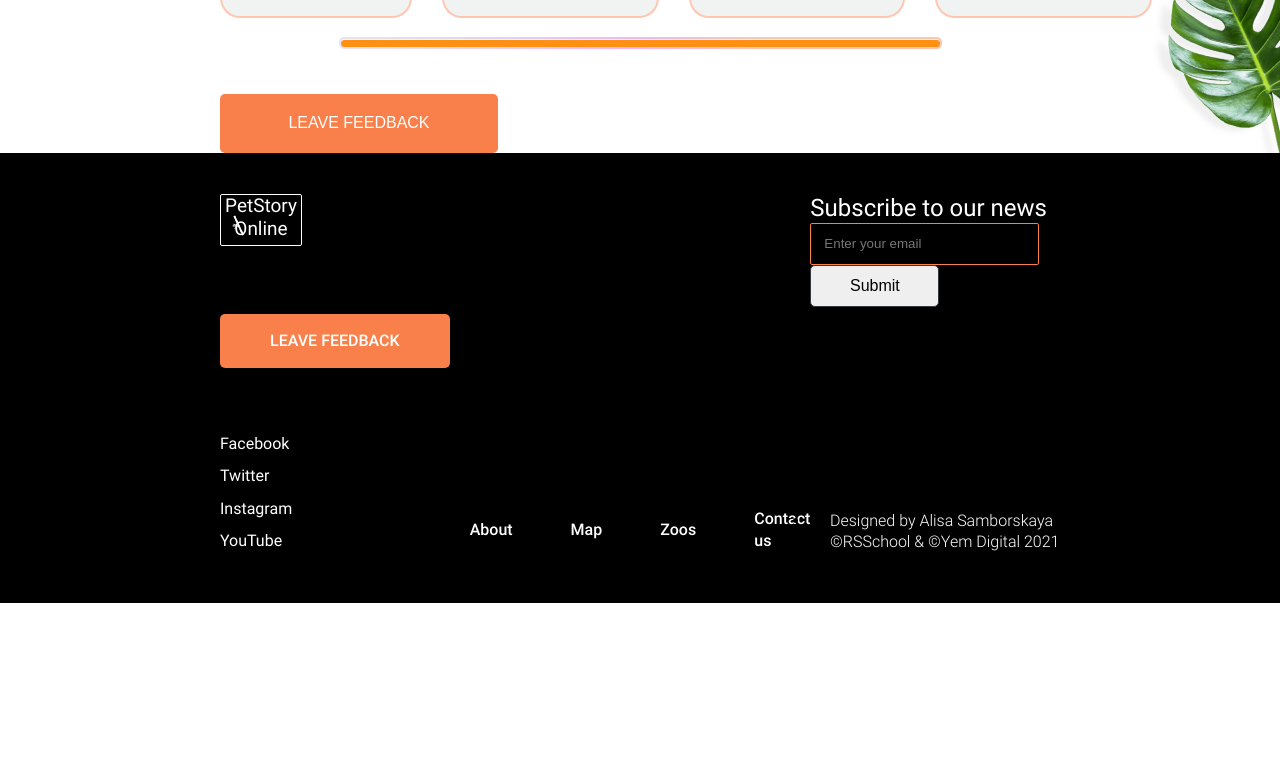
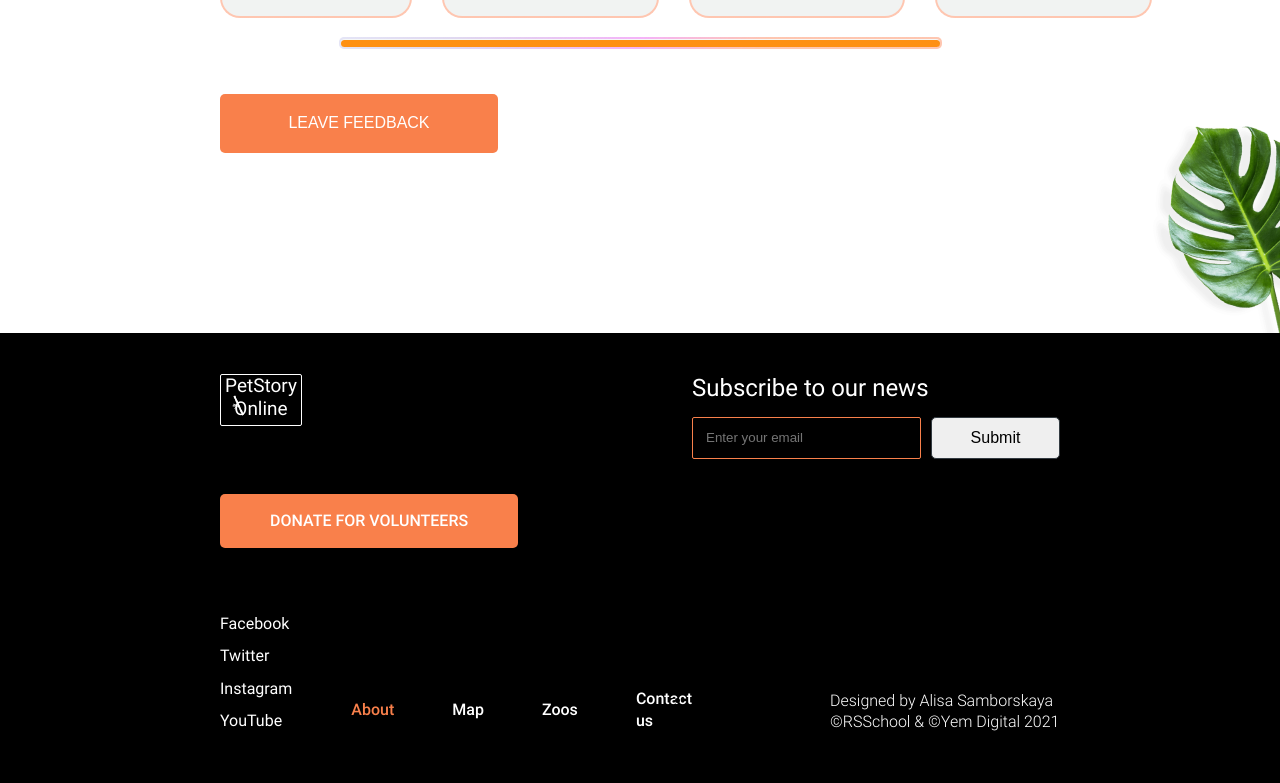
Before and after one commit to JiriSimonov/gem-puzzle, a website: page online-zoo/pages/main/index.html in a window 1280 px wide. Shown: the part 5250-6033 px from the top of the page. Before the commit the page ends 5853 px from the top, so only its background shows below. Drawn offline with Linux system fonts and the light colour scheme; files whose address does not match are found by name.

Commit message:
feat: add wrapper for testimonials and footer

```diff
--- a/online-zoo/pages/main/index.html
+++ b/online-zoo/pages/main/index.html
@@ -171,6 +171,7 @@
         </section>
         <section class="testimonials">
             <div class="container">
+                <div class="testimonials__container">
                     <h4 class="testimonials__title">Testimonials</h4>
                     <ul class="testimonials__list">
                         <li class="testimonials__item">
@@ -243,6 +244,7 @@
                     </label>
                     <button type="button" class="btn">leave feedback</button>
                 </div>
+            </div>
         </section>
     </main>
     <footer class="footer">
@@ -256,7 +258,7 @@
                     </div>
                 </li>
                 <li class="footer__item">
-                    <a href="" class="btn btn-rec">leave feedback</a>
+                    <a href="" class="btn btn-rec">donate for volunteers</a>
                 </li>
                 <li class="footer__item">
                     <div class="social">
@@ -280,7 +282,7 @@
                     <nav class="nav">
                         <ul class="nav__list">
                             <li class="nav__item">
-                                <a href="" class="nav__link">About</a>
+                                <a href="" class="nav__link active">About</a>
                             </li>
                             <li class="nav__item">
                                 <a href="" class="nav__link">Map</a>
@@ -297,10 +299,12 @@
                 <li class="footer__item">
                     <form action="" method="POST" class="footer__form">
                         <h3 class="footer__title">Subscribe to our news</h3>
-                        <label for="POST-email">
+                        <div class="footer__controls">
+                            <label for="POST-email" class="footer__label">
                                 <input type="email" name="email" id="POST-email" required placeholder="Enter your email" class="footer__input">
                             </label>
                             <input type="button" value="Submit" class="footer__btn">
+                        </div>
                     </form>
                 </li>
                 <li class="footer__item">
```
Lines whose indentation alone changed are shown as unchanged.
